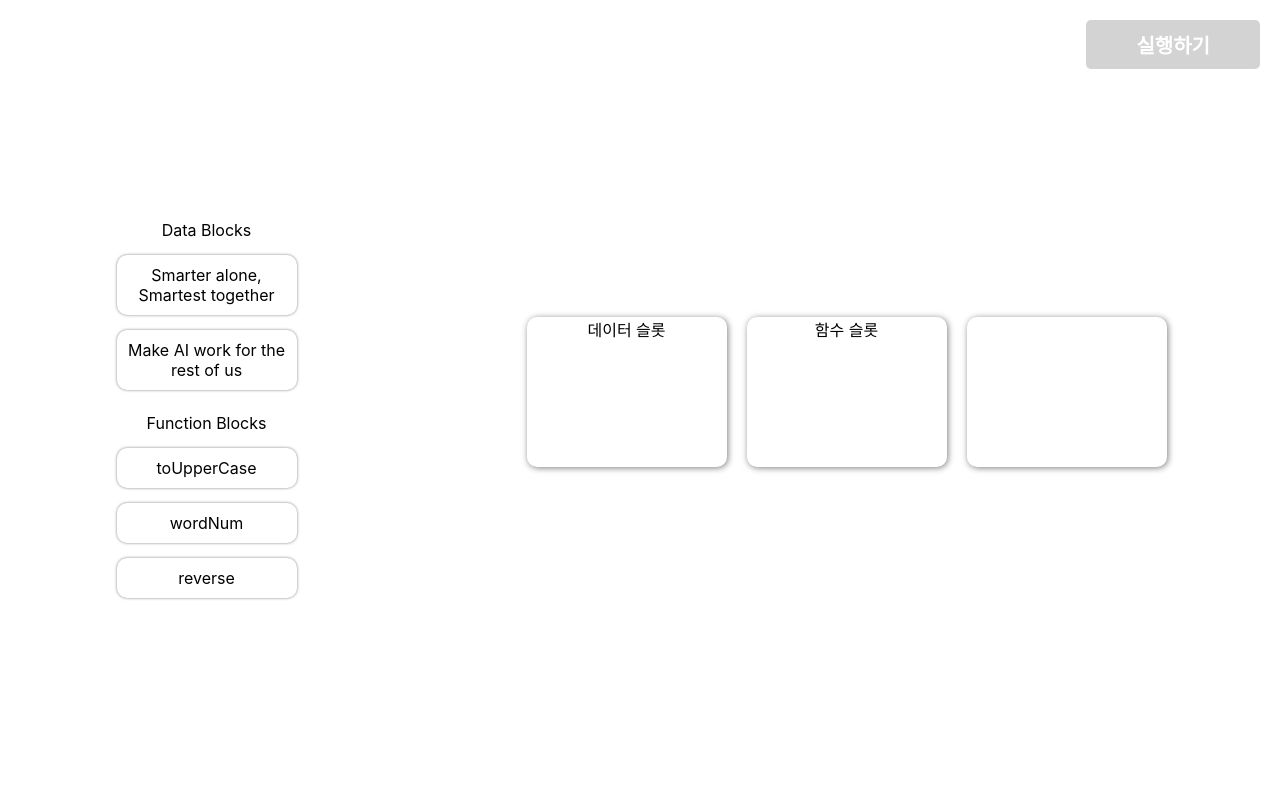
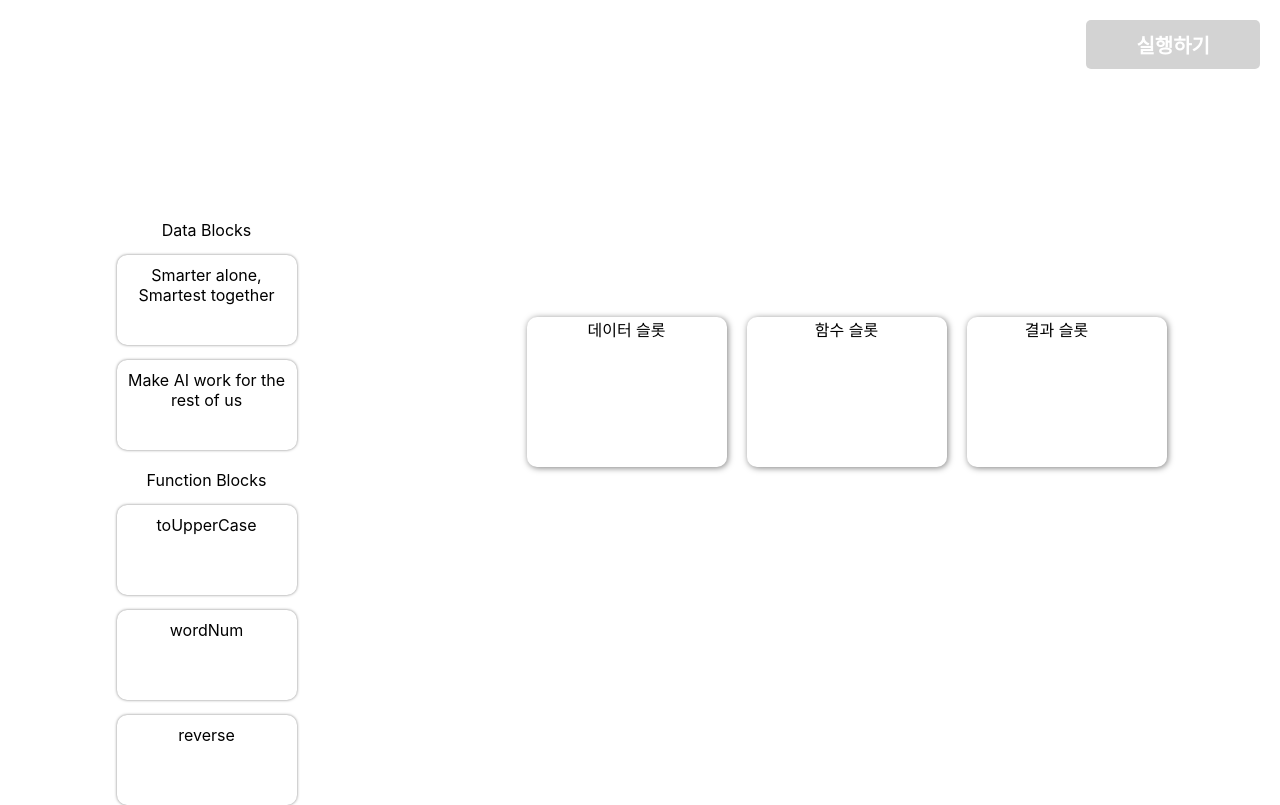
Before and after one commit to juheesvt/interactive-web-app, a React (Create React App) app: page / in a window 1280 px wide. Built offline with nearby package versions, Linux system fonts and the light colour scheme.

Commit message:
modify: result slot

```diff
--- a/src/App.css
+++ b/src/App.css
@@ -20,7 +20,10 @@
   border: none;
   background: none;
   text-align: right;
+}
 
+.delete-btn {
+  height: 30px;
 }
 .run-btn:hover {
   box-shadow: 1px 1px 6px rgba(0, 0, 0, 0.5)
@@ -51,6 +54,12 @@
   flex-wrap: wrap;
 }
 
+.column .movable-item {
+  margin-top: 0;
+  padding: 0;
+  box-shadow: 0 0 0 rgba(0, 0, 0, 0);
+}
+
 .first-column {
   height: 400px;
   width: 200px;
@@ -74,17 +83,25 @@ div {
   margin-top: 15px;
   border-radius: 10px;
   background-color: white;
+  height: 70px;
+  width: 170px;
+  padding: 10px 5px;
+  box-shadow: 0 0 3px rgba(0, 0, 0, 0.5);
+  text-align: center;
+}
+
+.dropped-item {
+  background-color: white;
   height: auto;
   width: 170px;
   padding: 10px 5px;
   justify-content: center;
   align-items: center;
-  box-shadow: 0 0 3px rgba(0, 0, 0, 0.5);
   text-align: center;
 }
 
-
 .result-item {
   border: none;
-  padding: 30px 50px;
+  padding: 50px 10px;
+  text-align: center;
 }
--- a/src/App.js
+++ b/src/App.js
@@ -51,11 +51,13 @@ const MovableItem = ({name, setItems, dataType, setIsDataSlotEmpty, setIsFuncSlo
 
             if (dropResult && dropResult.name === "데이터 슬롯" && !isDataSlotEmpty) {
                 setIsDataSlotEmpty(item.name)
+
                 changeItemColumn(item, "데이터 슬롯")
             } else if (dropResult && dropResult.name === "함수 슬롯" && !isFuncSlotEmpty) {
                 setIsFuncSlotEmpty(item.name)
                 changeItemColumn(item, "함수 슬롯")
             }
+
         },
         collect: (monitor) => ({
             isDragging: monitor.isDragging(),
@@ -78,7 +80,7 @@ const Slot = ({items, setItems, title, children, className, dataType}) => {
         accept: dataType,
         drop: () => (
             {name: title}
-        ),
+        )
     });
 
 
@@ -86,14 +88,13 @@ const Slot = ({items, setItems, title, children, className, dataType}) => {
         <div ref={drop} className={className}>
 
             {((children.length === 0 && (title === "데이터 슬롯" || title === "함수 슬롯")) ||
-                    (title === "결과 슬롯" && children.name === " ") ||
-                    (title === "Data Blocks" || title === "Function Blocks"))
-                && title}
+                    (title === "결과 슬롯" && ( children[0].props.name === null)) ||
+                    (title === "Data Blocks" || title === "Function Blocks")) && title}
 
             {((children.length === 1 && (title === "데이터 슬롯" || title === "함수 슬롯")) &&
                 (title !== "결과 슬롯") &&
                 (title !== "Data Blocks" || title !== "Function Blocks")) && <DeleteBtn id = {children.id} items={items} setItems={setItems}/>}
-            {console.log("--", children[0])}
+            {/*{console.log("--", children[0].props.name)}*/}
             {children}
         </div>
     )
@@ -121,7 +122,7 @@ function App() {
         {id: 3, name: "toUpperCase", column: "Function Blocks", type: "function"},
         {id: 4, name: "wordNum", column: "Function Blocks", type: "function"},
         {id: 5, name: "reverse", column: "Function Blocks", type: "function"},
-        {id: 100, name: " ", column: "결과 슬롯", type: "result"}
+        {id: 100, name: null, column: "결과 슬롯", type: "result"}
     ]);
 
     const returnItemsForSlot = (columnName, className) => {
```
